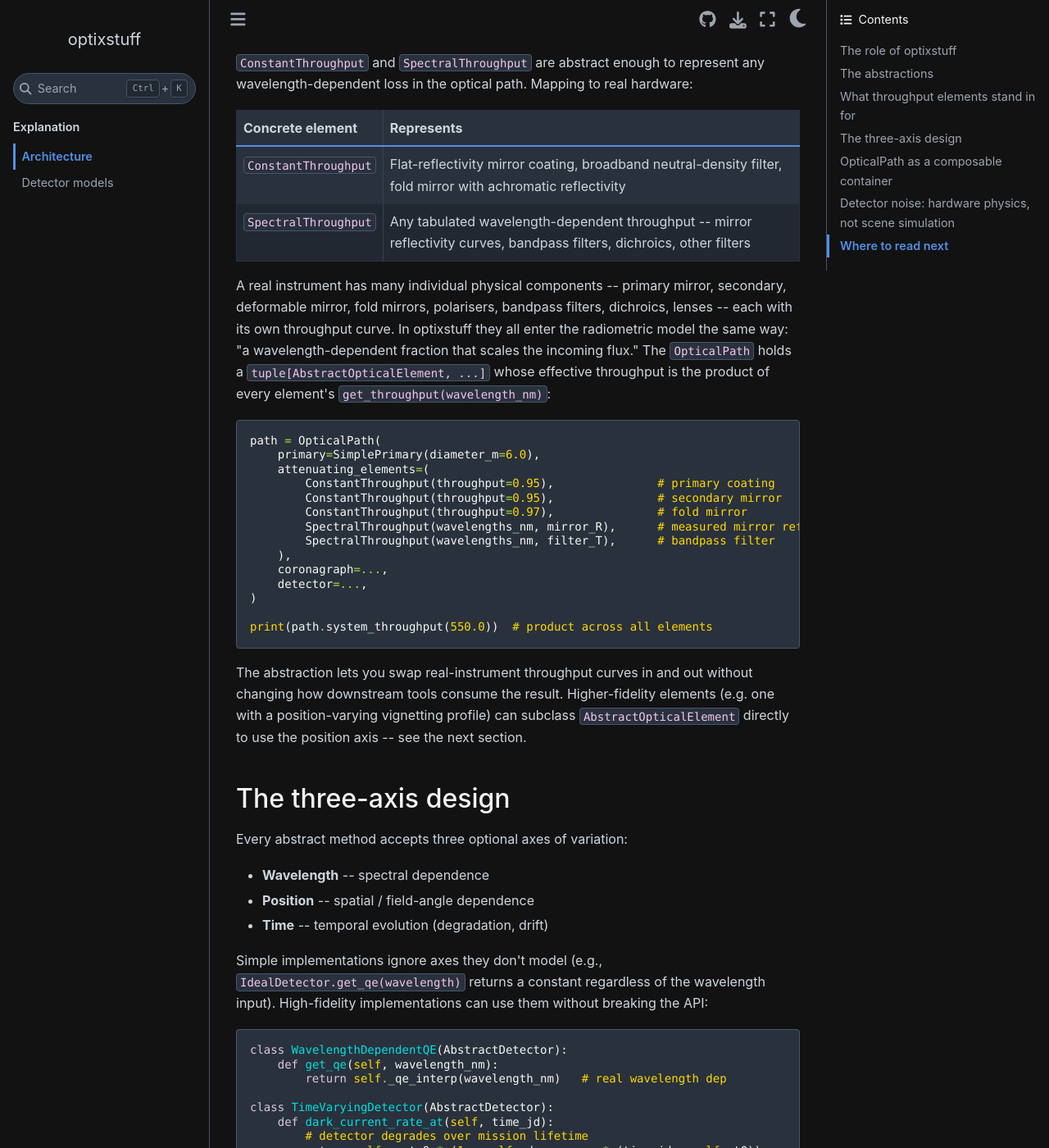
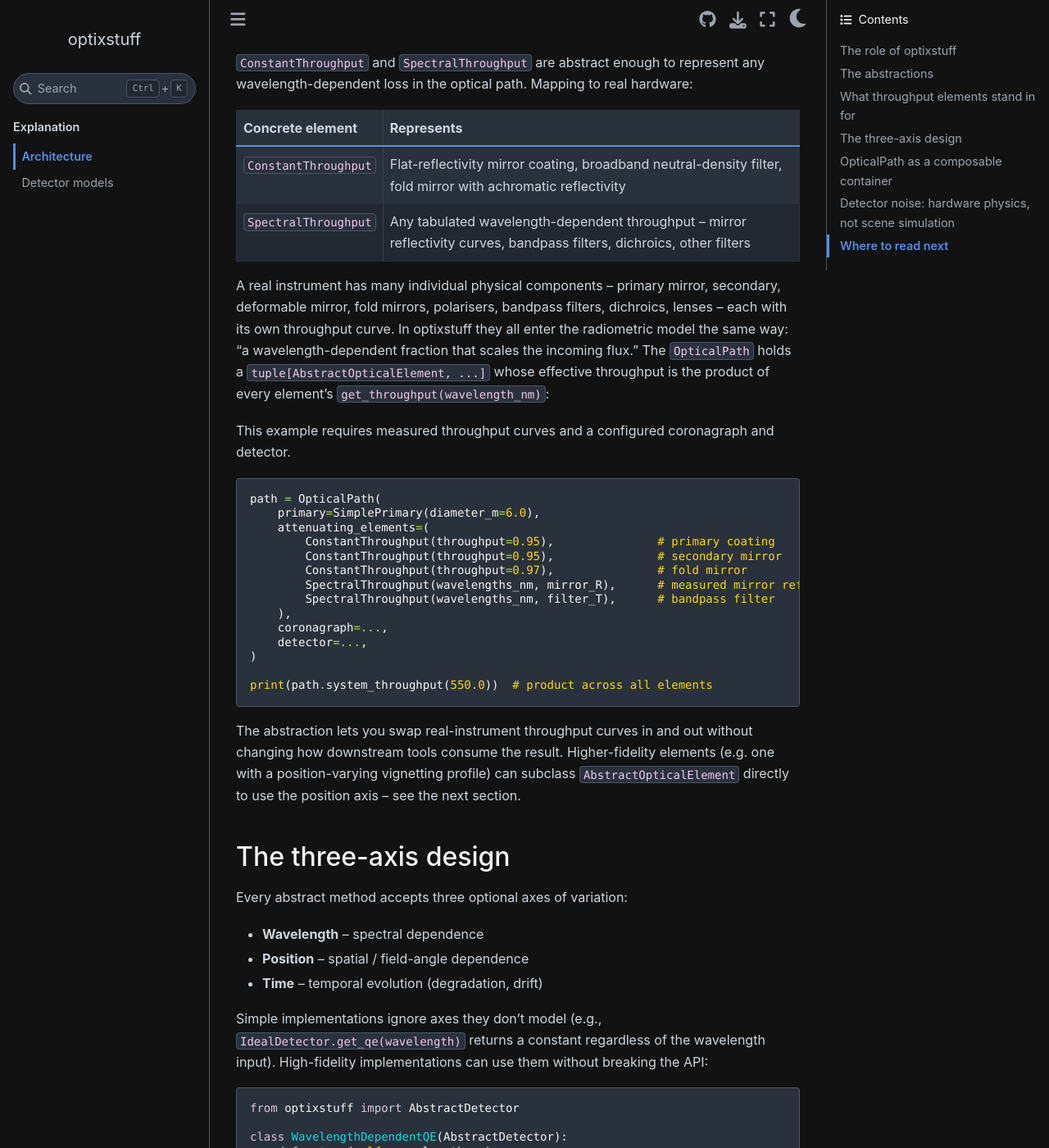
Before and after one commit to CoreySpohn/optixstuff, a Sphinx documentation site: the page built from docs/explanation/architecture.md, in a window 1280 px wide and 1400 px high, scrolled down 1443 px. Shown: the whole window at 82% size. Built offline with Sphinx 7.4.7 and the Sphinx Book theme 1.1.4, drawn with Linux system fonts in a browser that asks for light colours; pages that are not in the unit, such as notebooks, are missing from menus; the version number could not be read and is left out; some of the changed text lies outside the part shown.

Commit message:
docs(optixstuff): validate examples and build warnings as errors

````diff
--- a/docs/conf.py
+++ b/docs/conf.py
@@ -12,6 +12,7 @@
     "myst_nb",
     "autoapi.extension",
     "sphinx.ext.autodoc",
+    "sphinx.ext.napoleon",
     "sphinx.ext.intersphinx",
     "sphinx.ext.viewcode",
     "sphinx.ext.mathjax",
@@ -29,20 +30,22 @@
     "coronalyze": ("https://coronalyze.readthedocs.io/en/latest/", None),
 }
 
-templates_path = ["_templates"]
+templates_path = []
 exclude_patterns = ["_build", "Thumbs.db", ".DS_Store"]
 
-language = "Python"
+language = "en"
 
 autoapi_dirs = ["../src"]
-autoapi_ignore = ["**/*version.py"]
+# Parse the generated version module so AutoAPI can resolve __version__.
 autodoc_typehints = "description"
+# AutoAPI already indexes fields; Napoleon should render their descriptions only.
+napoleon_use_ivar = True
 
 myst_enable_extensions = ["amsmath", "dollarmath"]
 myst_fence_as_directive = ["mermaid"]
 
 html_theme = "sphinx_book_theme"
-html_static_path = ["_static"]
+html_static_path = []
 master_doc = "index"
 html_title = "optixstuff"
 html_sidebars = {"posts/*": ["sbt-sidebar-nav.html"]}
--- a/docs/explanation/architecture.md
+++ b/docs/explanation/architecture.md
@@ -93,7 +93,9 @@
 effective throughput is the product of every element's
 `get_throughput(wavelength_nm)`:
 
-```python
+This example requires measured throughput curves and a configured coronagraph and detector.
+
+```python notest
 path = OpticalPath(
     primary=SimplePrimary(diameter_m=6.0),
     attenuating_elements=(
@@ -130,6 +132,8 @@
 without breaking the API:
 
 ```python
+from optixstuff import AbstractDetector
+
 class WavelengthDependentQE(AbstractDetector):
     def get_qe(self, wavelength_nm):
         return self._qe_interp(wavelength_nm)   # real wavelength dep
@@ -153,6 +157,11 @@
 hardware configuration:
 
 ```python
+import equinox as eqx
+from optixstuff import (
+    AbstractPrimary, AbstractOpticalElement, AbstractCoronagraph, AbstractDetector,
+)
+
 class OpticalPath(eqx.Module):
     primary: AbstractPrimary
     attenuating_elements: tuple[AbstractOpticalElement, ...]
@@ -175,7 +184,7 @@
 
 optixstuff exposes three noise primitives at the module level:
 
-```python
+```text
 dark_current(rate, exposure_time_s, shape, prng_key) -> Array
 clock_induced_charge(rate, num_frames, shape, prng_key) -> Array
 read_noise(noise_e, num_frames, shape, prng_key) -> Array
@@ -193,7 +202,9 @@
 
 Both compose into a complete frame:
 
-```python
+This example requires a configured optical path, scene sources, and exposure parameters.
+
+```python notest
 source_e = star_readout(star, optical_path, key1, ...)
 dark_e   = dark_current(detector.dark_current_rate_e_per_s,
                                   exposure_time_s, detector.shape, key2)
````
Also changed, not shown: docs/explanation/detector_models.md (+5 -1 lines), docs/index.md (+4 -2 lines), 1 other file.
